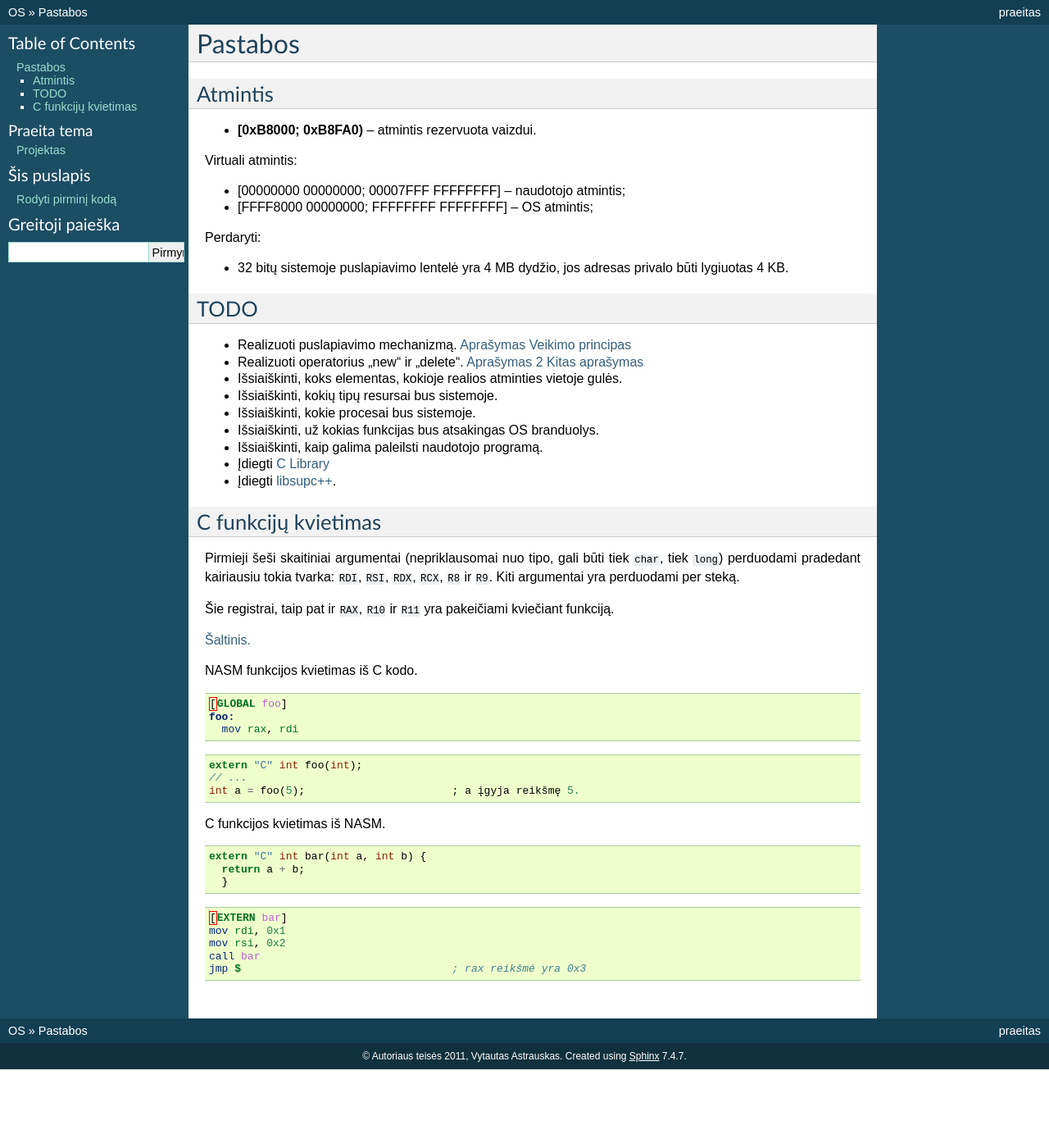
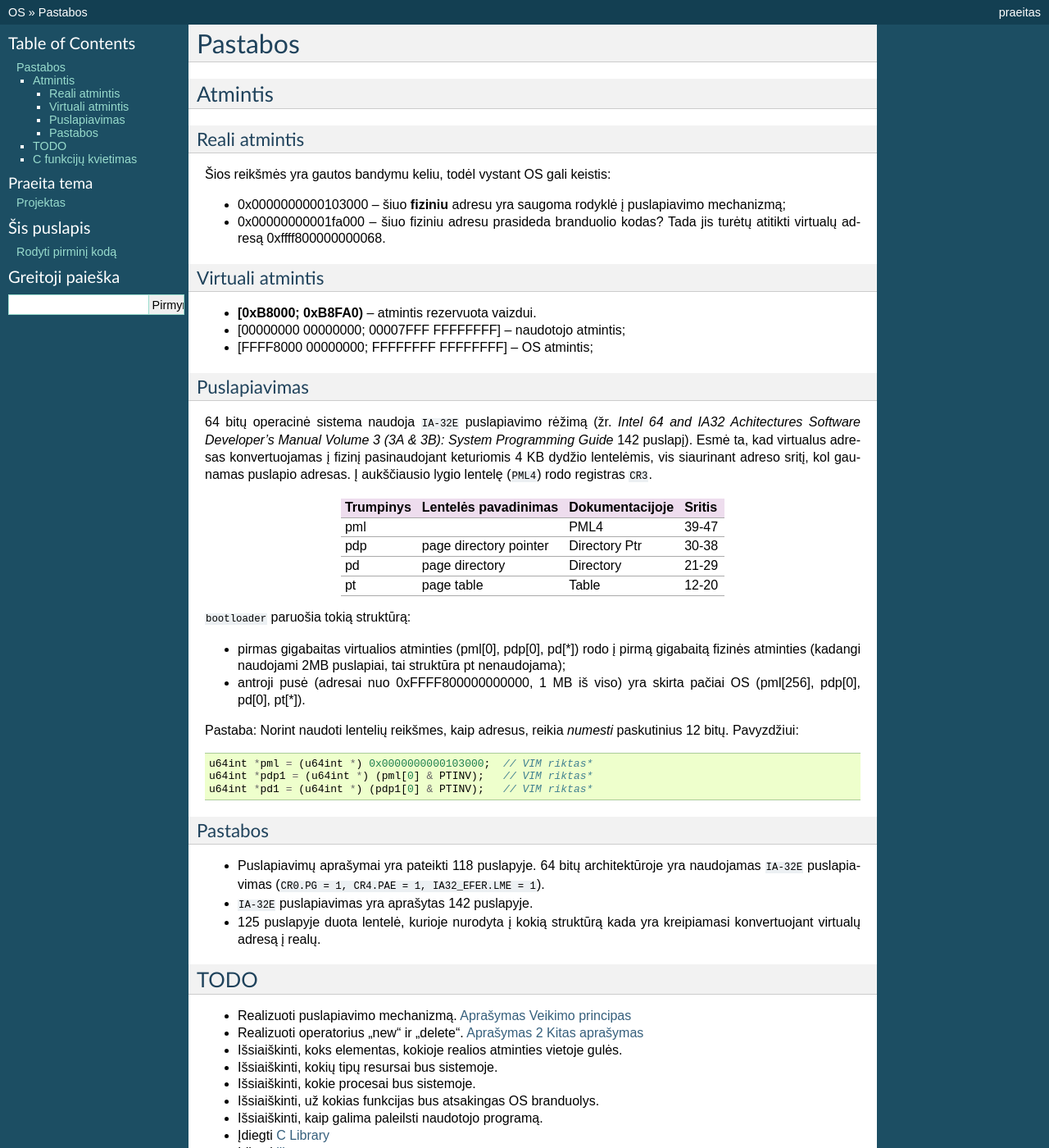
Before and after one commit to vakaras/OS, a Sphinx documentation site: the page built from doc/Real/source/pastabos.rst, in a window 1280 px wide and 1400 px high. Shown: the whole window at 82% size. Built offline with Sphinx 7.4.7, drawn with Linux system fonts in a browser that asks for light colours; formulas are drawn with MathJax 3.

Commit message:
Pridėtas paaiškinimas, kaip veikia puslapiavimas.

```diff
--- a/doc/Real/source/pastabos.rst
+++ b/doc/Real/source/pastabos.rst
@@ -5,18 +5,78 @@
 Atmintis
 ========
 
+Reali atmintis
+--------------
+
+Šios reikšmės yra gautos bandymu keliu, todėl vystant OS gali keistis:
+
++ 0x0000000000103000 – šiuo **fiziniu** adresu yra saugoma rodyklė į
+  puslapiavimo mechanizmą;
++ 0x00000000001fa000 – šiuo fiziniu adresu prasideda branduolio kodas?
+  Tada jis turėtų atitikti virtualų adresą 0xffff800000000068.
+
+
+Virtuali atmintis
+-----------------
 
 + **[0xB8000; 0xB8FA0)** – atmintis rezervuota vaizdui.
-
-Virtuali atmintis:
 
 + [00000000 00000000; 00007FFF FFFFFFFF] – naudotojo atmintis;
 + [FFFF8000 00000000; FFFFFFFF FFFFFFFF] – OS atmintis;
 
-Perdaryti:
+Puslapiavimas
+-------------
 
-+ 32 bitų sistemoje puslapiavimo lentelė yra 4 MB dydžio, jos adresas
-  privalo būti lygiuotas 4 KB.
+64 bitų operacinė sistema naudoja ``IA-32E`` puslapiavimo rėžimą
+(žr. *Intel 64 and IA32 Achitectures Software Developer's Manual*
+*Volume 3 (3A & 3B): System Programming Guide* 142 puslapį). Esmė
+ta, kad virtualus adresas konvertuojamas į fizinį pasinaudojant
+keturiomis 4 KB dydžio lentelėmis, vis siaurinant adreso sritį, kol
+gaunamas puslapio adresas. Į aukščiausio lygio lentelę (``PML4``) rodo
+registras ``CR3``.
+
++-----------+------------------------+-----------------+---------+
+| Trumpinys | Lentelės pavadinimas   | Dokumentacijoje | Sritis  |
++===========+========================+=================+=========+
+| pml       |                        | PML4            | 39-47   |
++-----------+------------------------+-----------------+---------+
+| pdp       | page directory pointer | Directory Ptr   | 30-38   |
++-----------+------------------------+-----------------+---------+
+| pd        | page directory         | Directory       | 21-29   |
++-----------+------------------------+-----------------+---------+
+| pt        | page table             | Table           | 12-20   |
++-----------+------------------------+-----------------+---------+
+
+``bootloader`` paruošia tokią struktūrą:
+
++ pirmas gigabaitas virtualios atminties (pml[0], pdp[0], pd[*]) rodo į
+  pirmą gigabaitą fizinės atminties (kadangi naudojami 2MB puslapiai,
+  tai struktūra pt nenaudojama);
+
++ antroji pusė (adresai nuo 0xFFFF800000000000, 1 MB iš viso) yra
+  skirta pačiai OS (pml[256], pdp[0], pd[0], pt[*]).
+
+
+Pastaba: Norint naudoti lentelių reikšmes, kaip adresus, reikia *numesti*
+paskutinius 12 bitų. Pavyzdžiui:
+
+.. code-block:: cpp
+
+  u64int *pml = (u64int *) 0x0000000000103000;  // VIM riktas*
+  u64int *pdp1 = (u64int *) (pml[0] & PTINV);   // VIM riktas*
+  u64int *pd1 = (u64int *) (pdp1[0] & PTINV);   // VIM riktas*
+
+
+Pastabos
+--------
+
++ Puslapiavimų aprašymai yra pateikti 118 puslapyje. 64 bitų architektūroje
+  yra naudojamas ``IA-32E`` puslapiavimas (``CR0.PG = 1, CR4.PAE = 1,
+  IA32_EFER.LME = 1``).
++ ``IA-32E`` puslapiavimas yra aprašytas 142 puslapyje.
++ 125 puslapyje duota lentelė, kurioje nurodyta į kokią struktūrą kada yra
+  kreipiamasi konvertuojant virtualų adresą į realų.
+
 
 TODO
 ====
```
